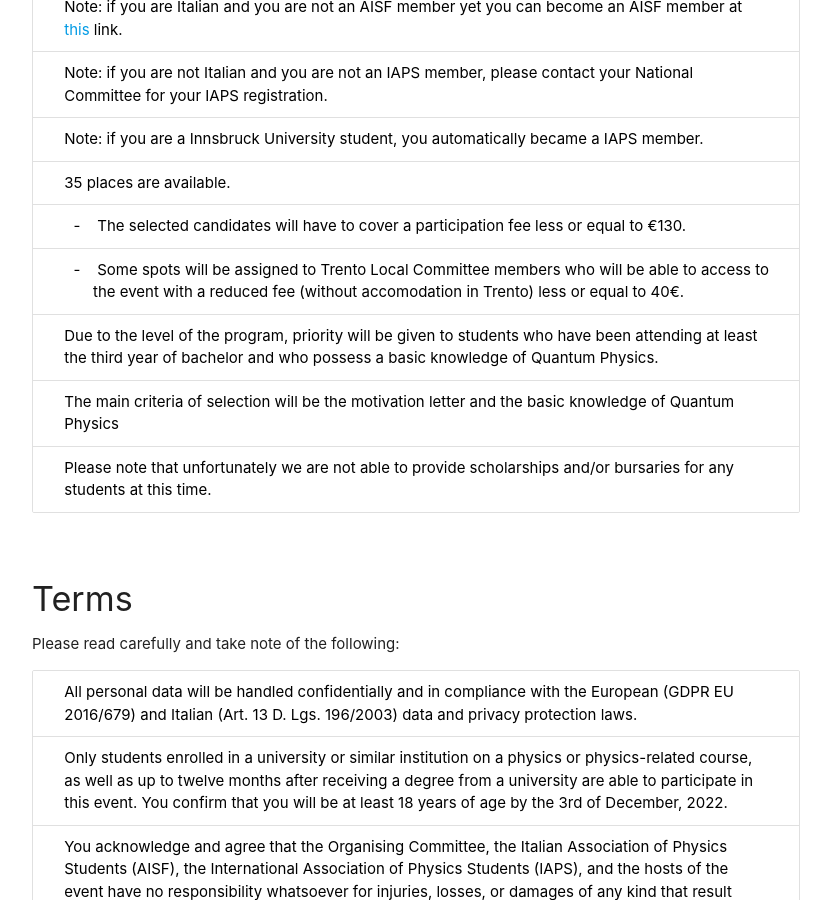
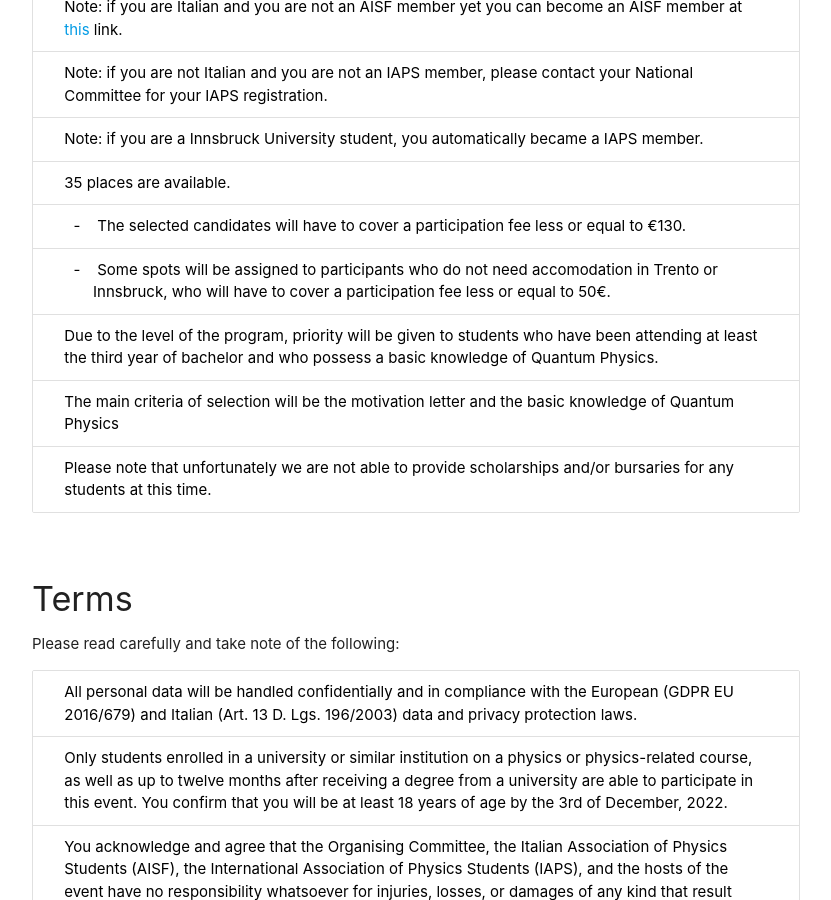
Before and after one commit to ai-sf/tiqit24, a Jekyll site: the page built from registration.html, in a window 1280 px wide and 900 px high, scrolled down 522 px. Shown: the whole window, without its empty margins (224-1055 px from the left). Built offline with Jekyll 4.4.1, drawn with Linux system fonts in a browser that asks for light colours; nearby versions of some CDN libraries.

Commit message:
update costs

```diff
--- a/_data/programme.yml
+++ b/_data/programme.yml
@@ -365,7 +365,7 @@
     - text: "In order to sign up for the event you must be an AISF or IAPS member"
     - text: "Participation fee is different whether you need the accommodation in Trento:"
       subpoints:
-        - text: "Fee is less or equal to 50€ without accomodation in Trento"
+        - text: "Fee is less or equal to 50€ without accomodation in Trento or Innsbruck"
         - text: "Fee is less or equal to 130€ with included accomodation in Innsbruck for the nights of Sunday, Monday and Tuesday and in Trento for the nights of Wednesday, Thursday and Friday."
     - text: "Such fee will cover:"
       subpoints:
@@ -373,7 +373,7 @@
         - text: "Lunches included in the programme above"
         - text: "Dinners included in the programme above"
         - text: "All breakfasts"
-        - text: "Local transportation in Trento"
+        - text: "Local transportation in Trento and Innsbruck"
         - text: "Bus transportation from Innsbruck to Trento"
         - text: "Welcome bag"
     - text: "Participants who need to arrive and sleep in Innsbruck on Saturday 17th, and/or to leave from Trento on Sunday 25th, can contact the Organising Committee, who will help find a suitable accomodation for the extra night(s)."
--- a/_data/registration.yml
+++ b/_data/registration.yml
@@ -18,7 +18,7 @@
         - text: "35 places are available."
           subpoints:
                  - text: "The selected candidates will have to cover a participation fee less or equal to €130."
-                 - text: "Some spots will be assigned to Trento Local Committee members who will be able to access to the event with a reduced fee (without accomodation in Trento) less or equal to 40€."
+                 - text: "Some spots will be assigned to participants who do not need accomodation in Trento or Innsbruck, who will have to cover a participation fee less or equal to 50€."
         - text: "Due to the level of the program, priority will be given to students who have been attending at least the third year of bachelor and who possess a basic knowledge of Quantum Physics."
         - text: "The main criteria of selection will be the motivation letter and the basic knowledge of Quantum Physics"
         - text: "Please note that unfortunately we are not able to provide scholarships and/or bursaries for any students at this time."
```
Also changed, not shown: 2 other files.
